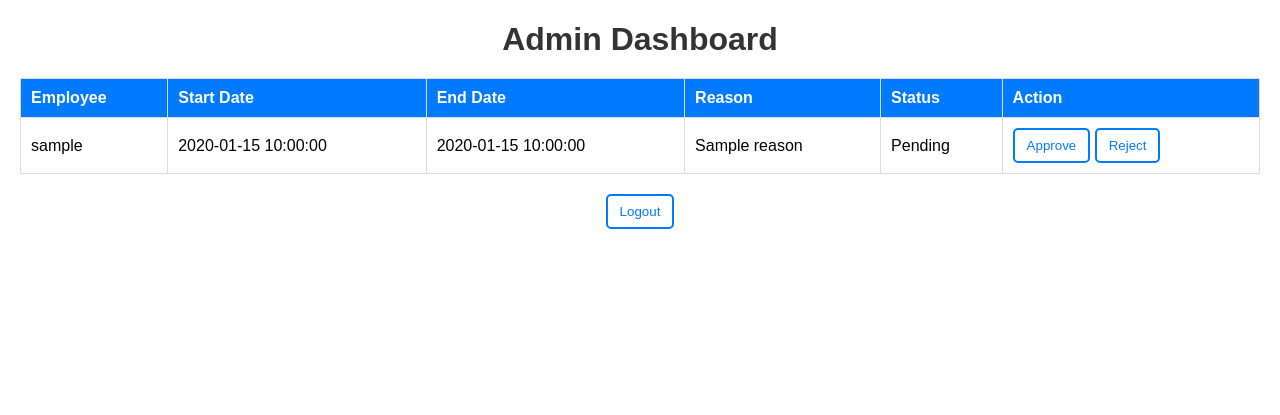
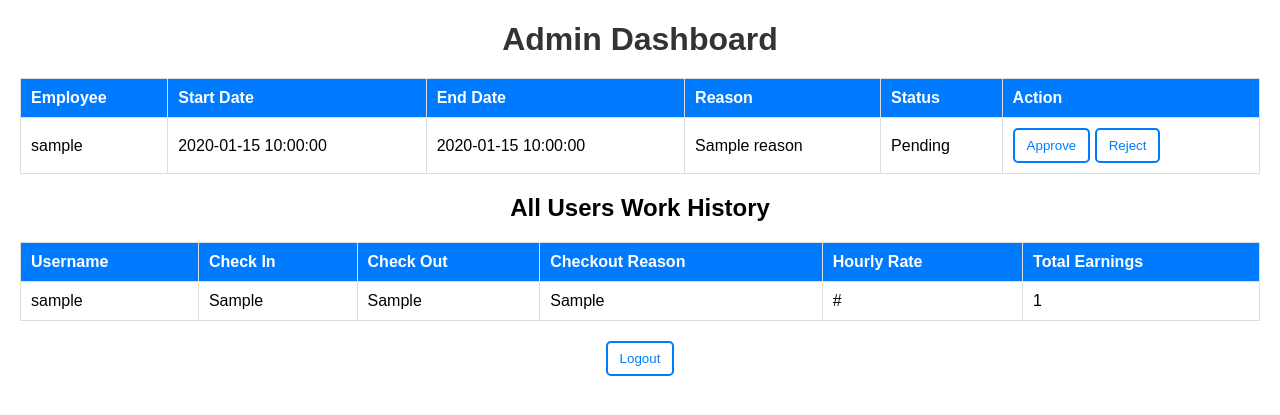
Before and after one commit to Yusuboy/HR-Web-App, a Flask app: template templates/admin_dashboard.html in a window 1280 px wide. Shown: the top 415 px of the page. Run offline with Flask 3, Linux system fonts and the light colour scheme; the template is opened without the code that fills it: most values are stand-ins (such as "Sample title", 1, 10 or a date in 2020).

Commit message:
Admin can see all the workhours of the employees

```diff
--- a/leave.py
+++ b/leave.py
@@ -29,7 +29,7 @@ def get_all_leave_requests():
                  "FROM Leave_requests lr "
                  "JOIN Users u ON lr.user_id = u.id")
     result = db.session.execute(query).fetchall()
-    print(result)
+
     return result
 
 
--- a/templates/admin_dashboard.html
+++ b/templates/admin_dashboard.html
@@ -102,7 +102,7 @@
                             </form>
                         {% else %}
                             <!-- Display some message or disable the buttons for requests with other statuses -->
-                            Request already {{ leave_request.status }}
+                            Request has been {{ leave_request.status }}
                         {% endif %}
                     </td>
                 </tr>
@@ -110,6 +110,34 @@
         </tbody>
     </table>
 
+    <h2>All Users Work History</h2>
+
+    <table>
+        <thead>
+            <tr>
+                <th>Username</th>
+                <th>Check In</th>
+                <th>Check Out</th>
+                <th>Checkout Reason</th>
+                <th>Hourly Rate</th>
+                <th>Total Earnings</th>
+            </tr>
+        </thead>
+        <tbody>
+            {% for record in all_users_work_history %}
+                <tr>
+                    <td>{{ record.username }}</td>
+                    <td>{{ record.check_in }}</td>
+                    <td>{{ record.check_out }}</td>
+                    <td>{{ record.checkout_reason }}</td>
+                    <td>{{ record.hourly_rate }}</td>
+                    <td>{{ record.total_earnings }}</td>
+                </tr>
+            {% endfor %}
+        </tbody>
+    </table>
+
+
     <form method="post" action="{{ url_for('logout') }}">
         <button type="submit" name="logout">Logout</button>
     </form>
```
Also changed, not shown: attendance.py (+8 -19 lines), routes.py (+22 -2 lines).
